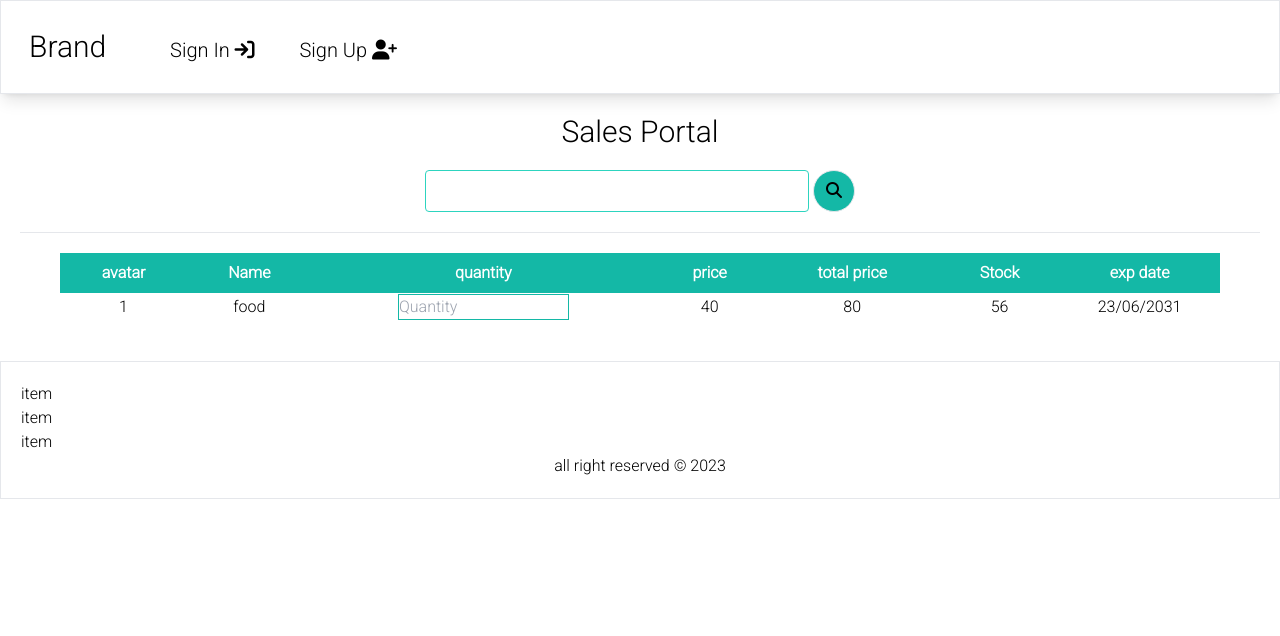
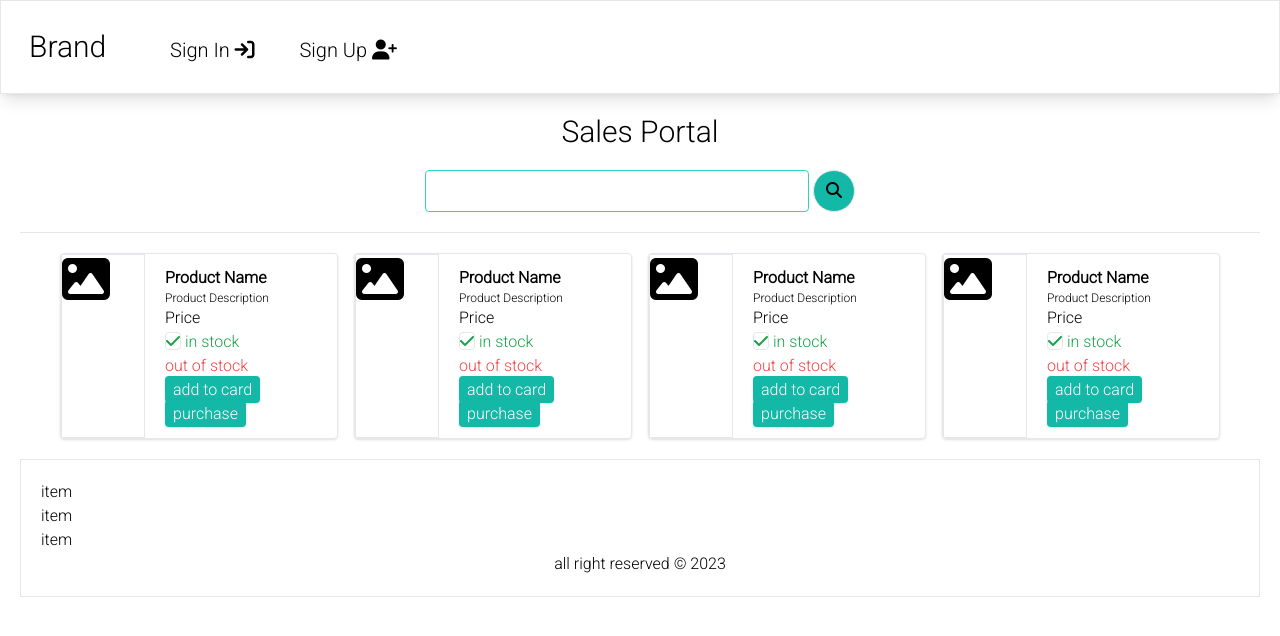
Before and after one commit to Esmat-Farjad/ecommerce, a Django app: page /store/sales/ in a window 1280 px wide. Shown: the top 636 px of the page. Run offline with Django 4.2, Linux system fonts and the light colour scheme; some libraries are stand-ins or nearby versions.

Commit message:
sale page designed

```diff
--- a/store/templates/includes/navbar.html
+++ b/store/templates/includes/navbar.html
@@ -4,7 +4,7 @@
         <div class="inline-block">
             <ul class="inline mx-10 text-xl">
                 {% if user.is_authenticated %}
-                    <li class="inline mx-5 hover:font-bold cursor-pointer"><a href="">Purchase&nbsp;<i class="fa-solid fa-cart-plus"></i></a></li>
+                    <li class="inline mx-5 hover:font-bold cursor-pointer"><a href="{% url 'store:purchase' %}">Purchase&nbsp;<i class="fa-solid fa-cart-plus"></i></a></li>
                     <li class="inline mx-5 hover:font-bold cursor-pointer"><a href="{% url 'store:sales' %}">Sales&nbsp;<i class="fa-solid fa-cart-shopping"></i></a></li>
                     <li class="inline mx-5 hover:font-bold cursor-pointer"><a href="{% url 'store:product' %}">Products&nbsp;<i
                                 class="fa-solid fa-box-open"></i></a></li>
--- a/store/templates/product.html
+++ b/store/templates/product.html
@@ -111,9 +111,9 @@
                 </table>
             </div>
         {% elif flag == 'add' %}
-            {% include 'add_product.html' %}
+            {% include 'includes/add_product.html' %}
         {% elif flag == 'update' %}
-            {% include 'update_product.html' %}
+            {% include 'includes/update_product.html' %}
         {% elif flag == 'delete' %}
             <h1>DELETE PRODUCT</h1>
         {% endif %}
--- a/store/templates/sales.html
+++ b/store/templates/sales.html
@@ -16,28 +16,81 @@
         </div>
         <hr>
         <div class="mx-10 my-5">
+            <div class="grid grid-cols-4 gap-4">
+                <!-- shopping card -->
+                <div class="card rounded shadow border">
+                    <div class="grid grid-cols-3">
+                        <div class="avatar border mr-2">
+                            <i class="fa-solid fa-image text-5xl"></i>
+                        </div>
+                        <div class="details p-3 w-full col-span-2">
+                            <p class="font-bold inline-block">Product Name</p>
+                            <p class="text-xs">Product Description</p>
+                            <p>Price</p>
+                            <p class="text-green-600"><i class="fa-solid fa-check border rounded"></i>&nbsp;in stock</p>
+                            <p class="text-red-500">out of stock</p>
+                            <a class="bg-teal-500 text-white py-1 px-2 rounded shadow hover:bg-teal-700 hover:font-bold" href="">add to card</a>
+                            <a class="bg-teal-500 text-white py-1 px-2 rounded shadow hover:bg-teal-700 hover:font-bold" href="">purchase</a>
+                        </div>
+                    </div>
+                </div>
+                <!-- shopping card -->
+                <div class="card rounded shadow border">
+                    <div class="grid grid-cols-3">
+                        <div class="avatar border mr-2">
+                            <i class="fa-solid fa-image text-5xl"></i>
+                        </div>
+                        <div class="details p-3 w-full col-span-2">
+                            <p class="font-bold inline-block">Product Name</p>
+                            <p class="text-xs">Product Description</p>
+                            <p>Price</p>
+                            <p class="text-green-600"><i class="fa-solid fa-check border rounded"></i>&nbsp;in stock</p>
+                            <p class="text-red-500">out of stock</p>
+                            <a class="bg-teal-500 text-white py-1 px-2 rounded shadow hover:bg-teal-700 hover:font-bold" href="">add to
+                                card</a>
+                            <a class="bg-teal-500 text-white py-1 px-2 rounded shadow hover:bg-teal-700 hover:font-bold"
+                                href="">purchase</a>
+                        </div>
+                    </div>
+                </div>
 
-            <table class="table-auto text-center p-2 w-full">
-                <thead class="bg-teal-500 text-white">
-                    <th class="py-2 px-3">avatar</th>
-                    <th class="py-2 px-3">Name</th>
-                    <th class="py-2 px-3">quantity</th>
-                    <th class="py-2 px-3">price</th>
-                    <th class="py-2 px-3">total price</th>
-                    <th class="py-2 px-3">Stock</th>
-                    <th class="py-2 px-3">exp date</th>
-                </thead>
-                <tbody class="">
-                    <td>1</td>
-                    <td>food </td>
-                    <td><input type="number" class="w-1/2 border border-teal-500" placeholder="Quantity"></td>
-                    <td>40</td>
-                    <td>80</td>
-                    <td>56</td>
-                    <td>23/06/2031</td>
-                </tbody>
-            </table>
-        </div>
+                <div class="card rounded shadow border">
+                    <div class="grid grid-cols-3">
+                        <div class="avatar border mr-2">
+                            <i class="fa-solid fa-image text-5xl"></i>
+                        </div>
+                        <div class="details p-3 w-full col-span-2">
+                            <p class="font-bold inline-block">Product Name</p>
+                            <p class="text-xs">Product Description</p>
+                            <p>Price</p>
+                            <p class="text-green-600"><i class="fa-solid fa-check border rounded"></i>&nbsp;in stock</p>
+                            <p class="text-red-500">out of stock</p>
+                            <a class="bg-teal-500 text-white py-1 px-2 rounded shadow hover:bg-teal-700 hover:font-bold" href="">add to
+                                card</a>
+                            <a class="bg-teal-500 text-white py-1 px-2 rounded shadow hover:bg-teal-700 hover:font-bold"
+                                href="">purchase</a>
+                        </div>
+                    </div>
+                </div>
+
+                <div class="card rounded shadow border">
+                    <div class="grid grid-cols-3">
+                        <div class="avatar border mr-2">
+                            <i class="fa-solid fa-image text-5xl"></i>
+                        </div>
+                        <div class="details p-3 w-full col-span-2">
+                            <p class="font-bold inline-block">Product Name</p>
+                            <p class="text-xs">Product Description</p>
+                            <p>Price</p>
+                            <p class="text-green-600"><i class="fa-solid fa-check border rounded"></i>&nbsp;in stock</p>
+                            <p class="text-red-500">out of stock</p>
+                            <a class="bg-teal-500 text-white py-1 px-2 rounded shadow hover:bg-teal-700 hover:font-bold" href="">add to
+                                card</a>
+                            <a class="bg-teal-500 text-white py-1 px-2 rounded shadow hover:bg-teal-700 hover:font-bold"
+                                href="">purchase</a>
+                        </div>
+                    </div>
+                </div>
 
     </div>
 </div>
--- a/store/urls.py
+++ b/store/urls.py
@@ -10,4 +10,5 @@ urlpatterns = [
     path('signout/', views.signout, name='signout'),
     path('product/', views.product, name='product'),
     path('routeProduct/<flag>', views.routeProduct, name='routeProduct'),
+    path('purchase/', views.purchase, name='purchase'),
 ]
--- a/store/views.py
+++ b/store/views.py
@@ -69,3 +69,7 @@ def routeProduct(request, flag):
         sign = flag
         context = {'flag':sign}
     return render(request, 'product.html', context)
+
+def purchase(request):
+    context = {}
+    return render(request, 'purchase.html', context)
```
Also changed, not shown: store/templates/purchase.html (added, +9 -0 lines), store/templates/includes/add_product.html (renamed from store/templates/add_product.html), store/templates/includes/update_product.html (renamed from store/templates/update_product.html).
